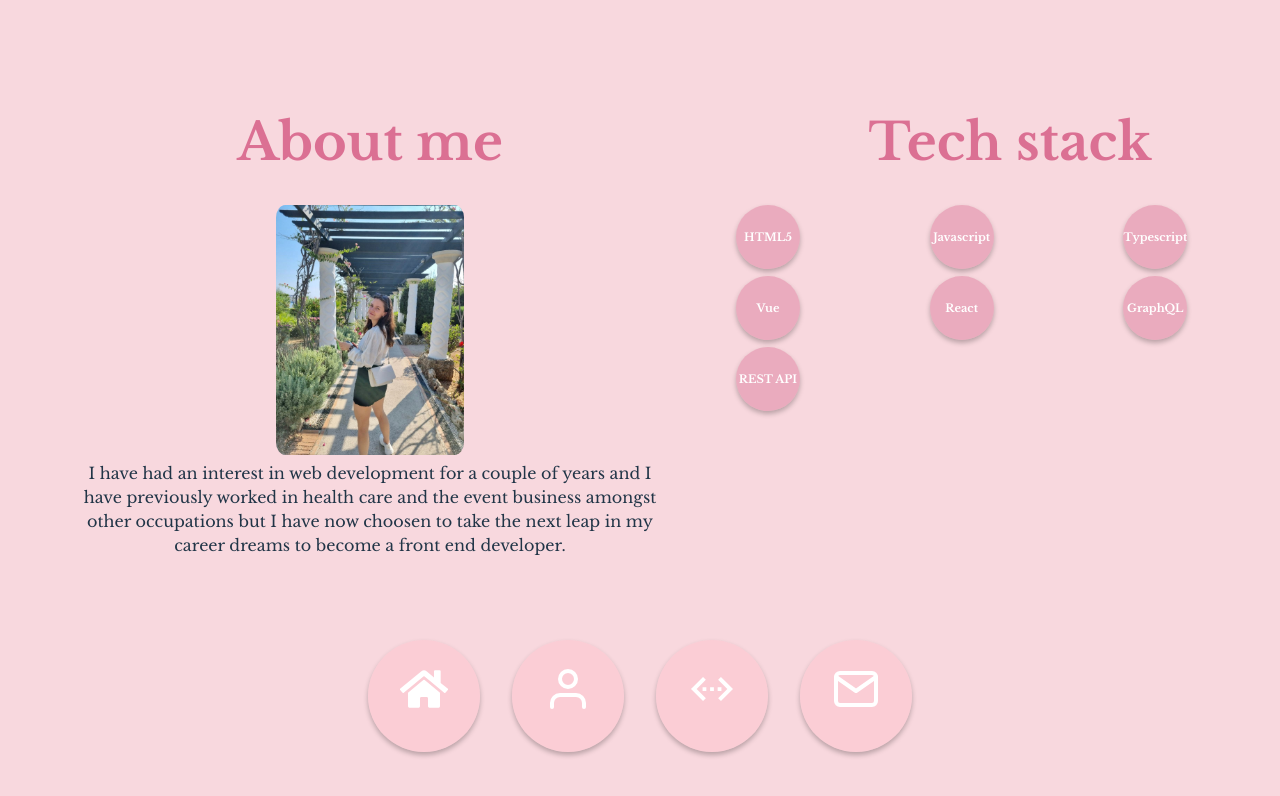
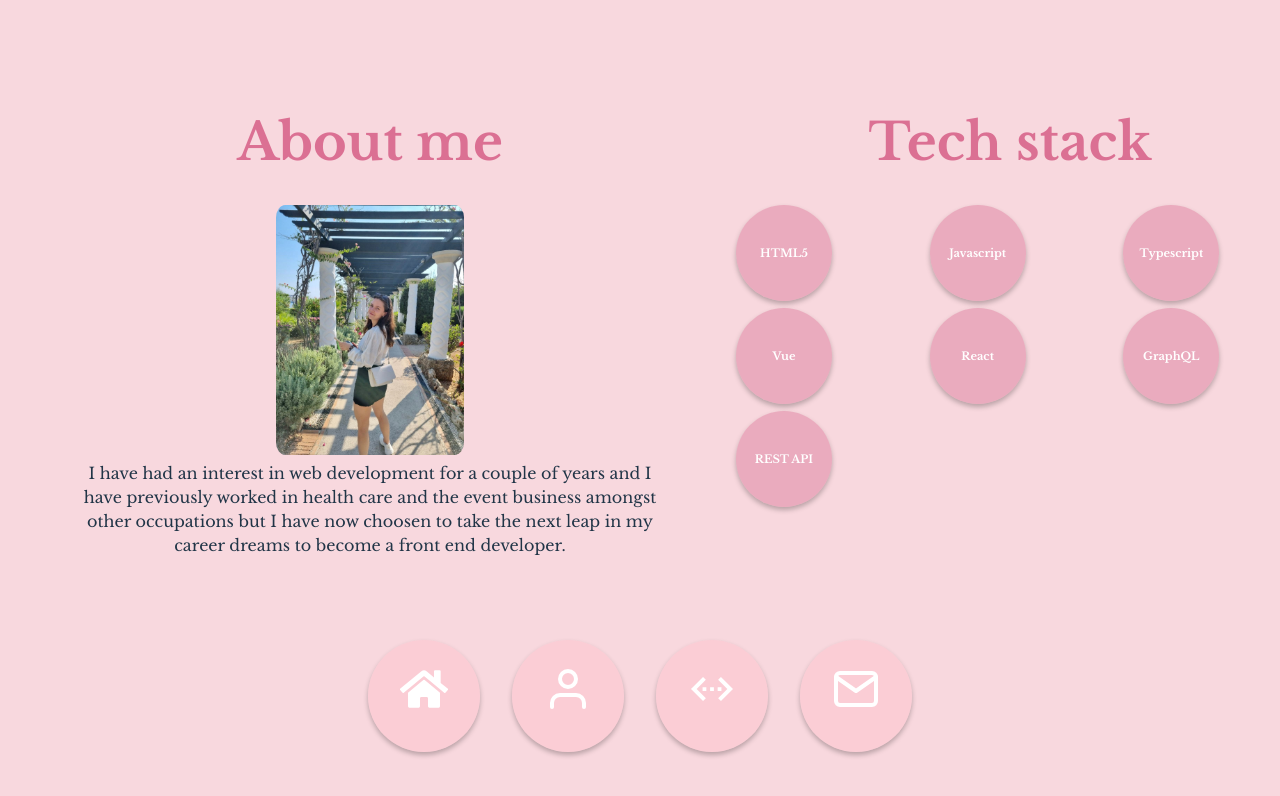
Before and after one commit to fanniewallner/fanniewallner.github.io, a React (Vite) app: page /about in a window 1280 px wide. Shown: the top 796 px of the page. Built offline with nearby package versions, Linux system fonts and the light colour scheme; a web font is replaced by a local one.

Commit message:
(fix) apply desktop styling

```diff
--- a/src/App.scss
+++ b/src/App.scss
@@ -6,7 +6,6 @@
   -webkit-font-smoothing: antialiased;
   -moz-osx-font-smoothing: grayscale;
   -webkit-text-size-adjust: 100%;
-  max-width: 1280px;
   margin: 0 auto;
   height: 100vh;
 place-items: center;
@@ -37,7 +36,7 @@ body {
   overflow-x: hidden;
   @media (min-width: 768px) {
     height: 100vh;
-    width: 100vw;
+    min-width: 100vw;
       }
 
 }
--- a/src/components/Portfolio/Portfolio.scss
+++ b/src/components/Portfolio/Portfolio.scss
@@ -6,6 +6,7 @@
     gap: 10px;
     width: 100%;
     background-color:rgb(248, 216, 222);
+    padding-bottom: 20px;
 }
 
   .portfolio__title.show{
@@ -42,8 +43,9 @@
 
   @media (min-width: 768px) {
     .portfolioWrapper {
-        display: grid;
-       grid-template-columns: 4fr 4fr 4fr;
+flex-direction: row;
+align-items: center;
+gap: 20px;
     }
 }
 
--- a/src/components/ProjectCard/ProjectCard.scss
+++ b/src/components/ProjectCard/ProjectCard.scss
@@ -3,7 +3,7 @@
  border-radius: 15px;
  box-shadow: 0px 2px 4px rgba(0, 0, 0, 0.25);
  width: 180px;
- height: 400px;
+ height: 420px;
  position: relative;
  padding: 2em;
  background-color: white;
--- a/src/components/TechStack/TechStack.scss
+++ b/src/components/TechStack/TechStack.scss
@@ -24,3 +24,10 @@ li {
     transition: all 0.3s ease;
     box-shadow: 0px 3px 5px rgba(0, 0, 0, 0.25);
 }
+
+@media (min-width: 768px) {
+    li {
+        width: 6rem;
+        height: 6rem;
+    }
+}
--- a/src/index.scss
+++ b/src/index.scss
@@ -6,7 +6,6 @@
   -webkit-font-smoothing: antialiased;
   -moz-osx-font-smoothing: grayscale;
   -webkit-text-size-adjust: 100%;
-  max-width: 1280px;
   margin: 0 auto;
   height: 100%;
   display: flex;
```
